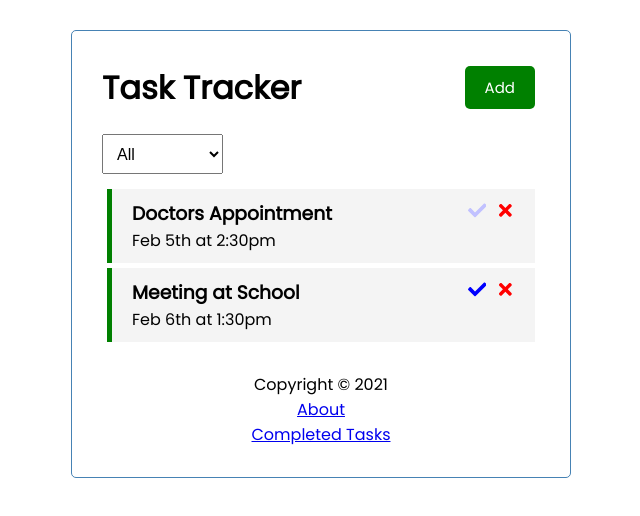
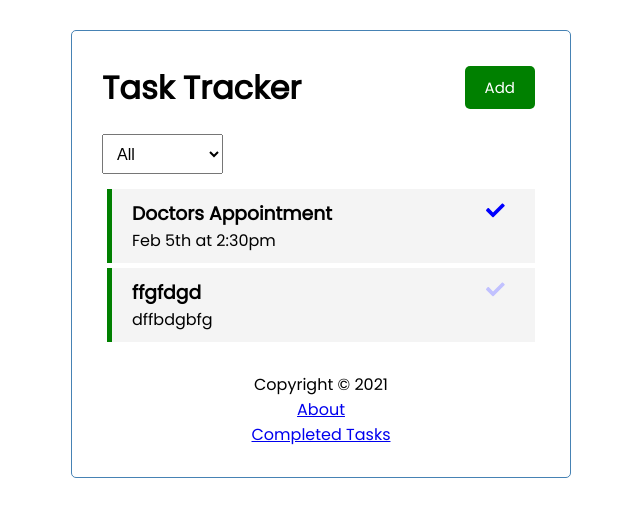
Before and after one commit to anshulag97/TaskTracker, a React (Create React App) app: page / in a window 1280 px wide. Shown: the top 516 px of the page, without its empty margins (319-959 px from the left). Built offline with nearby package versions, Linux system fonts and the light colour scheme; data requests are answered from the project's data file.

Commit message:
bug fix delete task and filter completed task

```diff
--- a/db.json
+++ b/db.json
@@ -5,14 +5,13 @@
       "text": "Doctors Appointment",
       "day": "Feb 5th at 2:30pm",
       "reminder": true,
-      "status": false
+      "status": true
     },
     {
-      "id": 2,
-      "text": "Meeting at School",
-      "day": "Feb 6th at 1:30pm",
+      "text": "ffgfdgd",
+      "day": "dffbdgbfg",
       "reminder": true,
-      "status": true
+      "id": 6
     }
   ]
 }
--- a/src/App.js
+++ b/src/App.js
@@ -50,19 +50,13 @@ const App = () => {
 
     setTasks([...tasks, data])
 
-    // const id = Math.floor(Math.random() * 10000) + 1
-    // const newTask = { id, ...task }
-    // setTasks([...tasks, newTask])
+
   }
 
   // Delete Task
     const deleteTask = async (id) => {
-      const taskToDelete = await fetchTask(id)
-      // if(taskToDelete.status === true)
-      // alert('Cannot Delte completed task')
-      // else
-      // {
-        const res = await fetch(`http://localhost:5000/tasks/${id}`, {
+
+      const res = await fetch(`http://localhost:5000/tasks/${id}`, {
         method: 'DELETE',
       })
       //We should control the response status to decide if we will change the state or not.
@@ -71,6 +65,7 @@ const App = () => {
         : alert('Error Deleting This Task')
     // }
     }
+
 
   // Toggle Reminder
   const toggleReminder = async (id) => {
@@ -138,9 +133,7 @@ const App = () => {
                   <>
                     <Tasks
                       tasks={tasks}
-                      onDelete={(id) => {
-                        console.log();
-                      }}
+                      onDelete={deleteTask}
                       onEdit={editTask}
                       onToggle={toggleReminder}
                       statusHandler={statusHandler}
--- a/src/components/Task.js
+++ b/src/components/Task.js
@@ -1,6 +1,6 @@
 import { FaTimes, FaCheck } from 'react-icons/fa'
 
-const Task = ({ task, onDelete, onToggle, onEdit }) => {
+const Task = ({ task, onDelete, onToggle, onEdit , status}) => {
   return (
     <div
       className={`task ${task.reminder && 'reminder'}`}
@@ -14,10 +14,12 @@ const Task = ({ task, onDelete, onToggle, onEdit }) => {
             className={`${task.status ? 'activeTask' : 'noActiveTask'}`}
             onClick={() => onEdit(task.id)}
           />
-          <FaTimes
-            style={{ color: 'red', cursor: 'pointer' }}
-            onClick={() => onDelete(task.id)}
-          />
+
+         {status === "completed" && <FaTimes
+         style={{ color: 'red', cursor: 'pointer' }}
+         onClick={() => onDelete(task.id)}
+       />}
+
         </div>
       </h3>
       <p>{task.day}</p>
--- a/src/components/Tasks.js
+++ b/src/components/Tasks.js
@@ -19,13 +19,13 @@ const Tasks = ({ tasks, onDelete, onToggle, onEdit, statusHandler, status ,showS
 }
 
       {status === "completed" && tasks.filter(task => task.status).map((task, index) => (
-        <Task key={index} task={task} onDelete={onDelete} onEdit={onEdit} onToggle={onToggle} />
+        <Task key={index} task={task} onDelete={onDelete} onEdit={onEdit} onToggle={onToggle} status={status}/>
       ))}
       {status === "uncompleted" && tasks.filter(task => !task.status).map((task, index) => (
-        <Task key={index} task={task} onDelete={onDelete} onEdit={onEdit} onToggle={onToggle} />
+        <Task key={index} task={task} onDelete={onDelete} onEdit={onEdit} onToggle={onToggle} status={status}/>
       ))}
       {status === "all" && tasks.map((task, index) => (
-        <Task key={index} task={task} onDelete={onDelete} onEdit={onEdit} onToggle={onToggle} />
+        <Task key={index} task={task} onDelete={onDelete} onEdit={onEdit} onToggle={onToggle} status={status}/>
       ))}
     </>
   )
```
